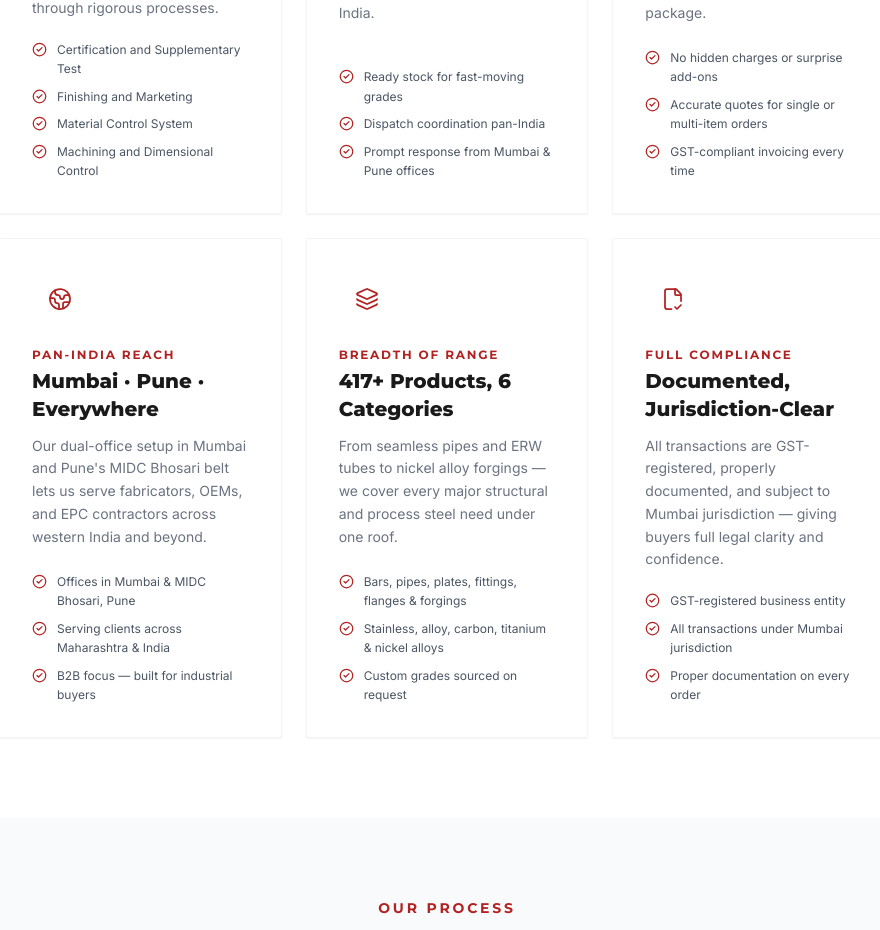
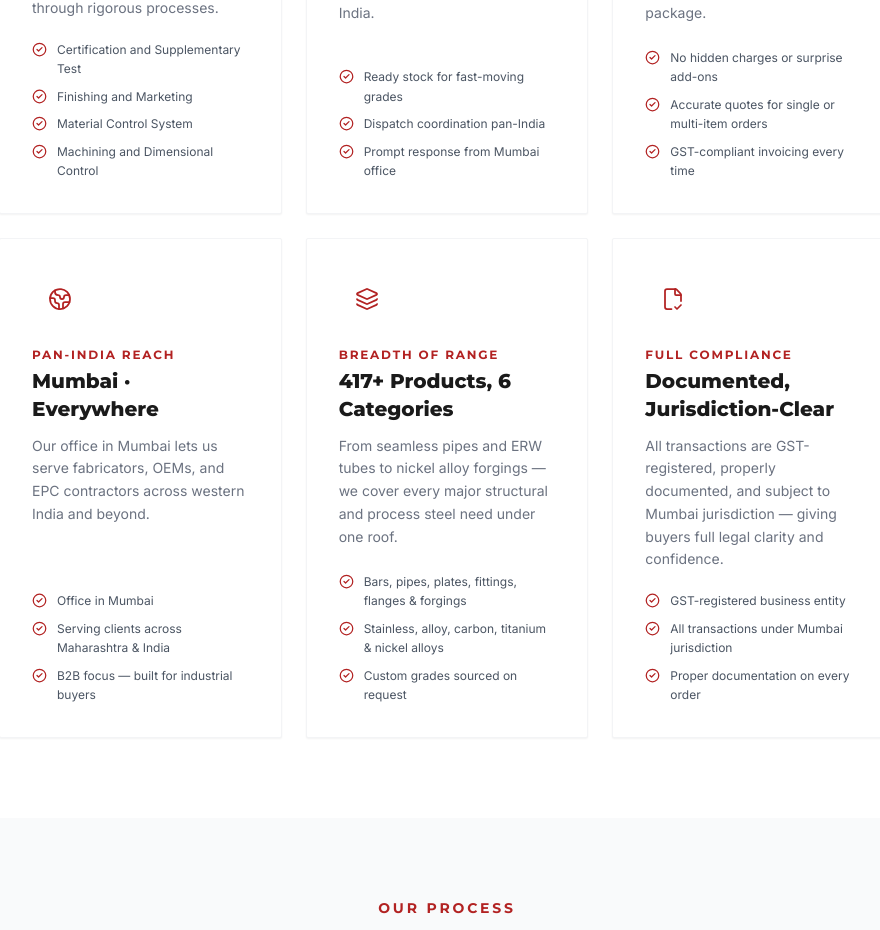
Before and after one commit to RajanPal920/Nagraj-website, a React (Vite) app: page /why-us in a window 1280 px wide. Shown: the part 1955-2885 px from the top of the page, without its empty margins (193-1073 px from the left). Built offline with nearby package versions, Linux system fonts and the light colour scheme.

Commit message:
made changes in certificate page

```diff
--- a/src/pages/CertificatesPage.tsx
+++ b/src/pages/CertificatesPage.tsx
@@ -9,14 +9,23 @@ const certificates = [
     title: "Udyam Registration",
     description: "MSME Registration Certificate",
     icon: Award,
-    image: "/images/certificates/udyam.png",
-    file: "/certificates/udyam.pdf",
+    image: "/images/certificates/udyam.jpg",
     registrationNumber: "UDYAM-MH-XX-00-0000000",
   },
 ];
 
 export function CertificatesPage() {
   const [selectedCert, setSelectedCert] = useState<string | null>(null);
+
+  // Function to download certificate image
+  const downloadCertificate = (imageUrl: string, fileName: string) => {
+    const link = document.createElement("a");
+    link.href = imageUrl;
+    link.download = `${fileName}.jpg`;
+    document.body.appendChild(link);
+    link.click();
+    document.body.removeChild(link);
+  };
 
   return (
     <>
@@ -102,14 +111,15 @@ export function CertificatesPage() {
                       <Eye size={18} />
                       View Certificate
                     </button>
-                    <a
-                      href={cert.file}
-                      download
+                    <button
+                      onClick={() =>
+                        downloadCertificate(cert.image, "Udyam-Certificate")
+                      }
                       className="flex-1 flex items-center justify-center gap-2 border-2 border-brand-red text-brand-red hover:bg-brand-red hover:text-white font-display font-bold px-6 py-3 rounded-sm transition-all duration-200 text-sm sm:text-base"
                     >
                       <Download size={18} />
                       Download
-                    </a>
+                    </button>
                   </div>
                 </div>
               );
@@ -149,14 +159,20 @@ export function CertificatesPage() {
                   />
                 </div>
                 <div className="mt-4 flex justify-end">
-                  <a
-                    href={certificates.find((c) => c.id === selectedCert)?.file}
-                    download
+                  <button
+                    onClick={() => {
+                      const cert = certificates.find(
+                        (c) => c.id === selectedCert,
+                      );
+                      if (cert) {
+                        downloadCertificate(cert.image, "Udyam-Certificate");
+                      }
+                    }}
                     className="bg-brand-red hover:bg-brand-red-dark text-white font-display font-bold px-4 sm:px-6 py-2 sm:py-2.5 rounded-sm transition-all duration-200 flex items-center gap-2 text-sm sm:text-base"
                   >
                     <Download size={16} />
                     Download Certificate
-                  </a>
+                  </button>
                 </div>
               </div>
             </div>
--- a/src/pages/WhyUsPage.tsx
+++ b/src/pages/WhyUsPage.tsx
@@ -84,7 +84,7 @@ const pillars = [
     points: [
       "Ready stock for fast-moving grades",
       "Dispatch coordination pan-India",
-      "Prompt response from Mumbai & Pune offices",
+      "Prompt response from Mumbai office",
     ],
   },
   {
@@ -104,10 +104,10 @@ const pillars = [
     id: "reach",
     icon: Globe2,
     title: "Pan-India Reach",
-    headline: "Mumbai · Pune · Everywhere",
-    description: `Our dual-office setup in Mumbai and Pune's MIDC Bhosari belt lets us serve fabricators, OEMs, and EPC contractors across western India and beyond.`,
+    headline: "Mumbai · Everywhere",
+    description: `Our office in Mumbai lets us serve fabricators, OEMs, and EPC contractors across western India and beyond.`,
     points: [
-      "Offices in Mumbai & MIDC Bhosari, Pune",
+      "Office in Mumbai",
       "Serving clients across Maharashtra & India",
       "B2B focus — built for industrial buyers",
     ],
```
Also changed, not shown: public/images/certificates/udyam.jpg (renamed from public/images/certificates/udyam.png).
